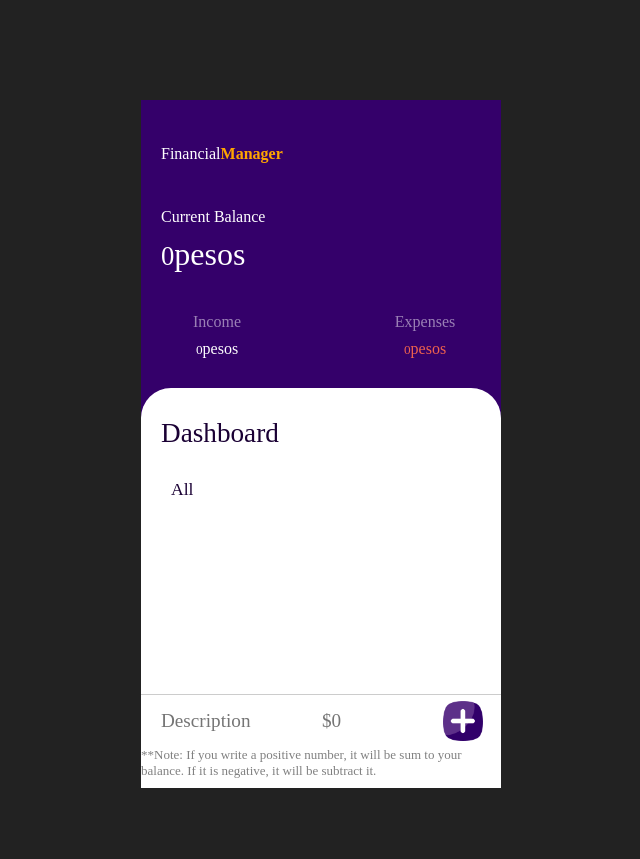
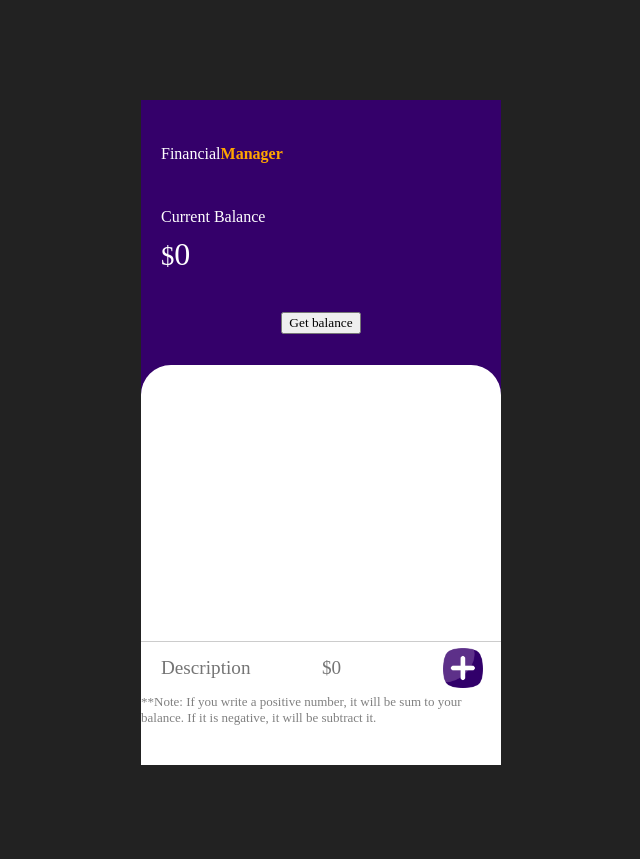
Before and after one commit to JuanLopez-Ksquare/MiniProject3, a plain HTML site: page index.html in a window 1280 px wide. Shown: the whole page, without its empty margins (319-959 px from the left). After the commit the page ends 806 px from the top, so only its background shows below. Drawn offline with Linux system fonts and the light colour scheme.

Commit message:
Update index.html

```diff
--- a/index.html
+++ b/index.html
@@ -1,3 +1,4 @@
+<!-- Resource: CodeExplained & Stackoverflow -->
 <!DOCTYPE html>
 <html lang="en">
 <head>
@@ -19,34 +20,20 @@
                     Current Balance
                 </div>
                 <div class="value">
-                    <small>0</small>pesos
+                    <small>$</small>0
                 </div>
             </div>
             <div class="account">
-                <div class="income">
-                    <div class="title">
-                        Income
-                    </div>
-                    <div class="income-total">
-                        <small>0</small>pesos
-                    </div>
-                </div>
-                <div class="chart"></div>
-                <div class="outcome">
-                    <div class="title">
-                        Expenses
-                    </div>
-                    <div class="outcome-total">
-                        <small>0</small>pesos
-                    </div>
-                </div>
+                <a href="/"><button class="bn30">Get balance</button></a>
+
             </div>
         </div>
         <div class="budget-dashboard">
-            <div class="dash-title">Dashboard</div>
+            <div class="dash-title"></div>
             <div class="toggle">
 
-                <div class="tab3 active">All</div>
+
+                <div class="tab3 active"></div>
             </div>
 
 
@@ -69,5 +56,7 @@
         </div>
     </div>
 
+<script src="app.js"></script>
 </body>
+
 </html>
```
